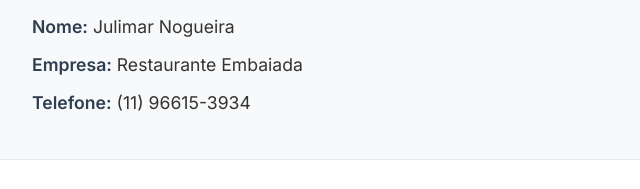
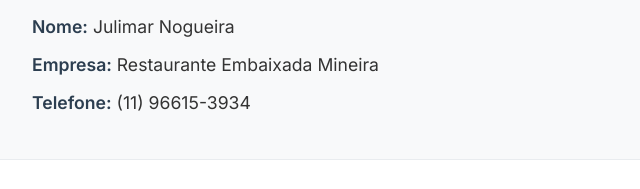
Before and after one commit to Flowly-tech-2025/pinturas, a plain HTML site: page index.html in a window 1280 px wide. Shown: the part 367-556 px from the top of the page, 0-640 px from the left. Drawn offline with Linux system fonts and the light colour scheme.

Commit message:
Update client company name in index.html

```diff
--- a/index.html
+++ b/index.html
@@ -35,7 +35,7 @@
             <h3>Dados do Cliente</h3>
             <div class="client-info">
                 <p><strong>Nome:</strong> Julimar Nogueira</p>
-                <p><strong>Empresa:</strong> Restaurante Embaiada</p>
+                <p><strong>Empresa:</strong> Restaurante Embaixada Mineira</p>
                 <p><strong>Telefone:</strong> (11) 96615-3934</p>
             </div>
         </section>
```
